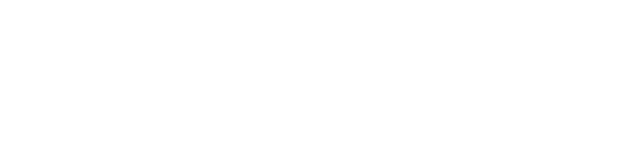
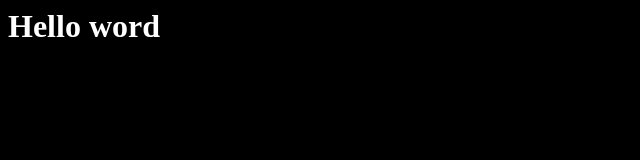
Before and after one commit to aldogalin/Reel, a plain HTML site: page index.html in a window 1280 px wide. Shown: the whole page, without its empty margins (0-640 px from the left). Drawn offline with Linux system fonts and the light colour scheme.

Commit message:
Update index.html

```diff
--- a/index.html
+++ b/index.html
@@ -1,7 +1,7 @@
 <html>
   <head>
     <title>Helllo word</title>
-    <style href="main.css" rel="stylesheet" />
+    <link href="main.css" rel="stylesheet" />
    <head>
      <body>
        <h1>Hello word</h1>
```
